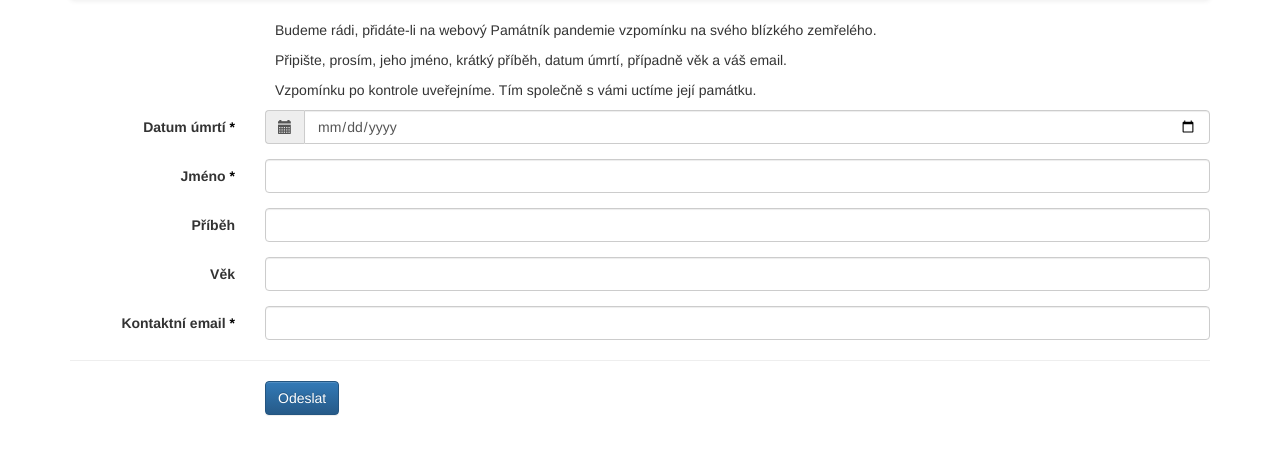
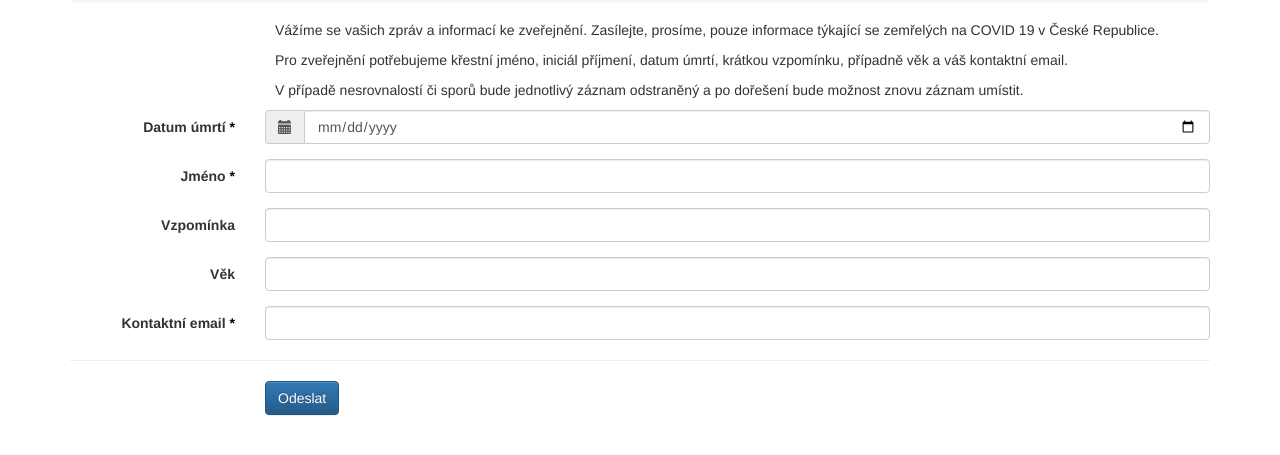
Before and after one commit to iniciativa-snih/pamatnik-pandemie-admin, a Flask app: page /pribeh in a window 1280 px wide. Shown: the part 56-511 px from the top of the page. Run offline with Flask 2, Linux system fonts and the light colour scheme; parts of the project's set-up code (start-up, migrations or seed data) failed here and were passed over; some libraries are stand-ins or nearby versions.

Commit message:
better instructions

```diff
--- a/pamatnikpandemie/static.py
+++ b/pamatnikpandemie/static.py
@@ -24,7 +24,7 @@ class StoryForm(Form):
         format="%d.%m.%Y",
     )
     name = StringField("Jméno", [validators.DataRequired(message="Zadejte jméno")])
-    story = StringField("Příběh", [validators.Optional()])
+    story = StringField("Vzpomínka", [validators.Optional()])
     age = IntegerField("Věk", [validators.Optional()])
     city = StringField("Město", [validators.Optional()])
     contact_email = StringField(
--- a/pamatnikpandemie/templates/pribeh.jinja2
+++ b/pamatnikpandemie/templates/pribeh.jinja2
@@ -33,13 +33,16 @@
 
     <div class="col-md-offset-2 col-md-10 submit-row">
       <p>
-        Budeme rádi, přidáte-li na webový Památník pandemie vzpomínku na svého blízkého zemřelého.
+        Vážíme se vašich zpráv a informací ke zveřejnění. Zasílejte, prosíme, pouze informace týkající
+        se zemřelých na COVID 19 v České Republice.</li>
       </p>
       <p>
-        Připište, prosím, jeho jméno, krátký příběh, datum úmrtí, případně věk a váš email.
+        Pro zveřejnění potřebujeme křestní jméno, iniciál příjmení, datum úmrtí, krátkou vzpomínku, případně věk
+        a váš kontaktní email.
       </p>
       <p>
-        Vzpomínku po kontrole uveřejníme. Tím společně s vámi uctíme její památku.
+        V případě nesrovnalostí či sporů bude jednotlivý záznam odstraněný a po dořešení bude možnost znovu
+        záznam umístit.
       </p>
     </div>
 
```
